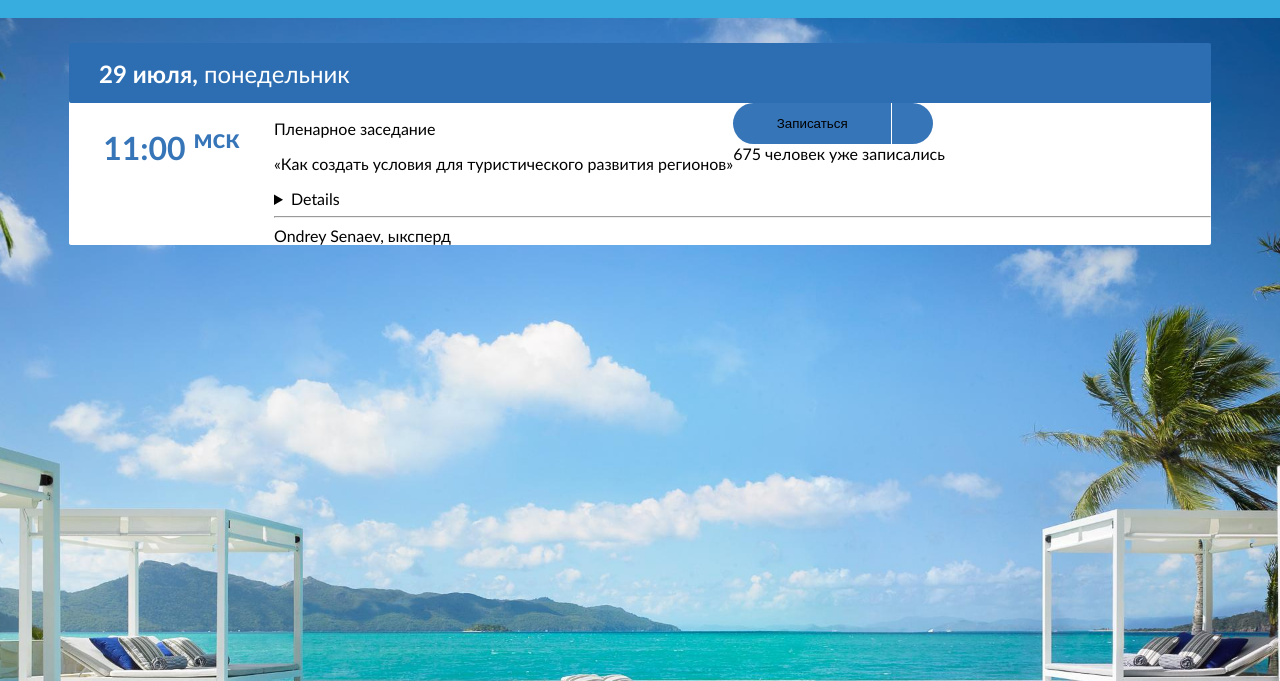
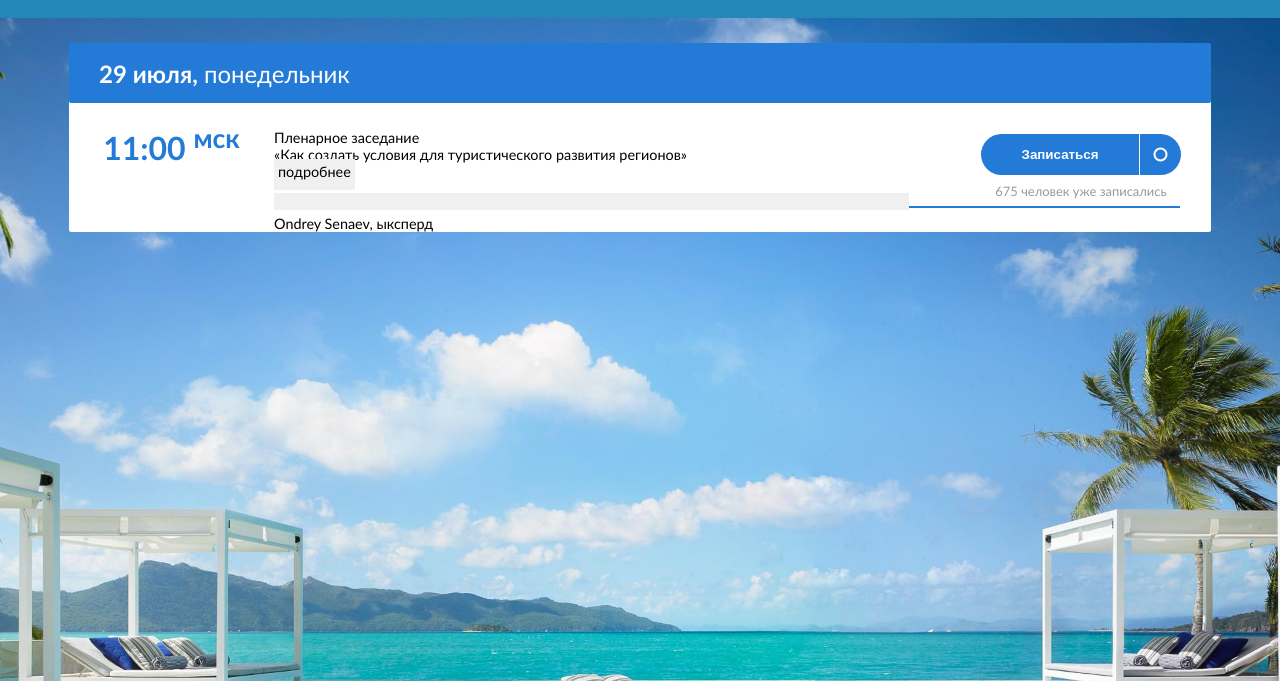
Before and after one commit to shevkate/awesome_landing, a website: page index.html in a window 1280 px wide. Shown: the part 119-800 px from the top of the page. Drawn offline with Linux system fonts and the light colour scheme.

Commit message:
button update

```diff
--- a/index.css
+++ b/index.css
@@ -66,7 +66,7 @@ nav
 
 header
 {
-    background: #37addf;
+    background: #2587b8;
     height: 97px;
     padding-top: 40px;
 }
@@ -89,7 +89,7 @@ h1
 .date_topper
 {
     height: 60px;
-    background: #2d6eb2;
+    background: #237ad7;
     width: 100%;
     color: #fff;
     display: inline-flex;
@@ -123,7 +123,7 @@ section.date_topper > p
 .topic__time
 {
     width: 205px;
-    color: #3675b8;
+    color: #237ad7;
     font-weight: bold;
     font-size: 2em;
     display: block;
@@ -131,36 +131,90 @@ section.date_topper > p
     text-align: center;
 }
 
-button
+.action__button > button
 {
-    background-color: #3675b8;
+    background-color: #237ad7;
     width: 158px;
     height: 41px;
     border-width: 0;
     border-radius: 20.5px 0 0 20.5px;
+    font-weight: bold;
+    color: #fff;
 }
 
 .action__button__status
 {
-    background-color: #3675b8;
+    background-color: #237ad7;
     width: 41px;
     height: 41px;
     margin-left: 1px;
     border-radius: 0 50% 50% 0;
+    display: flex;
+    justify-content: center;
+    align-items: center;
 }
 
 .action__button
 {
     display: flex;
+
 }
 
 .topic__info
 {
     display: flex;
-
+    justify-content: space-between;
+    margin-top: 12px;
 }
 
 section.topic__content
 {
     width: 937px;
+    font-size: .9em;
+    font-weight: 100;
 }
+
+.action
+{
+    margin-top: 19px;
+    width: 260px;
+    display: flex;
+    flex-direction: column;
+    align-items: center;
+}
+
+.action__description
+{
+    color: #999;
+    font-size: .9em;
+    margin-top: 8px;
+}
+
+.topic__hr
+{
+    margin-right: 31px;
+    border: 1px solid #237ad7;
+}
+
+details
+{
+    width: 635px;
+    background-color: #f0f0f0;
+    margin-top: 30px;
+    margin-bottom: -30px;
+}
+
+details > summary::-webkit-details-marker
+{
+    display:none;
+}
+
+details > summary
+{
+    cursor: pointer;
+    display: inline;
+    position: relative;
+    top: -30px;
+    background-color: #f0f0f0;
+    padding: 4px 4px 10px;
+}
--- a/index.html
+++ b/index.html
@@ -35,13 +35,23 @@
                 <section class="topic__content">
                     <section class="topic__info">
                         <section class="topic__description">
-                            <summary>
-                                <p>Пленарное заседание</p>
-                                <p>«Как создать условия для туристического развития регионов»</p>
-                            </summary>
+                            <p>
+                                Пленарное заседание
+                                <br>
+                                «Как создать условия для туристического развития регионов»
+                            </p>
                             <details>
-                                    подробнее
+                                <summary>подробнее</summary>
+                                <li>Lorem ipsum dolor sit amet</li>
 
+                                <li>Lorem ipsum dolor sit amet</li>
+
+                                <li>Lorem ipsum dolor sit amet</li>
+
+                                <li>Lorem ipsum dolor sit amet</li>
+
+                                <li>Lorem ipsum dolor sit amet</li>
+                                <li>Lorem ipsum dolor sit amet, consectetur adipiscing elit, sed do eiusmod tempor incididunt ut labore et dolore magna aliqua.</li>
                             </details>
 
 
@@ -50,6 +60,9 @@
                             <section class="action__button">
                                 <button>Записаться</button>
                                 <section class="action__button__status">
+                                    <svg height="15" width="15">
+                                        <circle cx="7.5" cy="7.5" r="6" stroke="white" stroke-width="2" fill="#237ad7" />
+                                    </svg>
                                 </section>
                             </section>
 
@@ -60,7 +73,7 @@
 
                         </section>
                     </section>
-                    <hr>
+                    <hr class="topic__hr">
                     <section class="topic__speakers">
                         Ondrey Senaev, ыксперд
                     </section>
```
